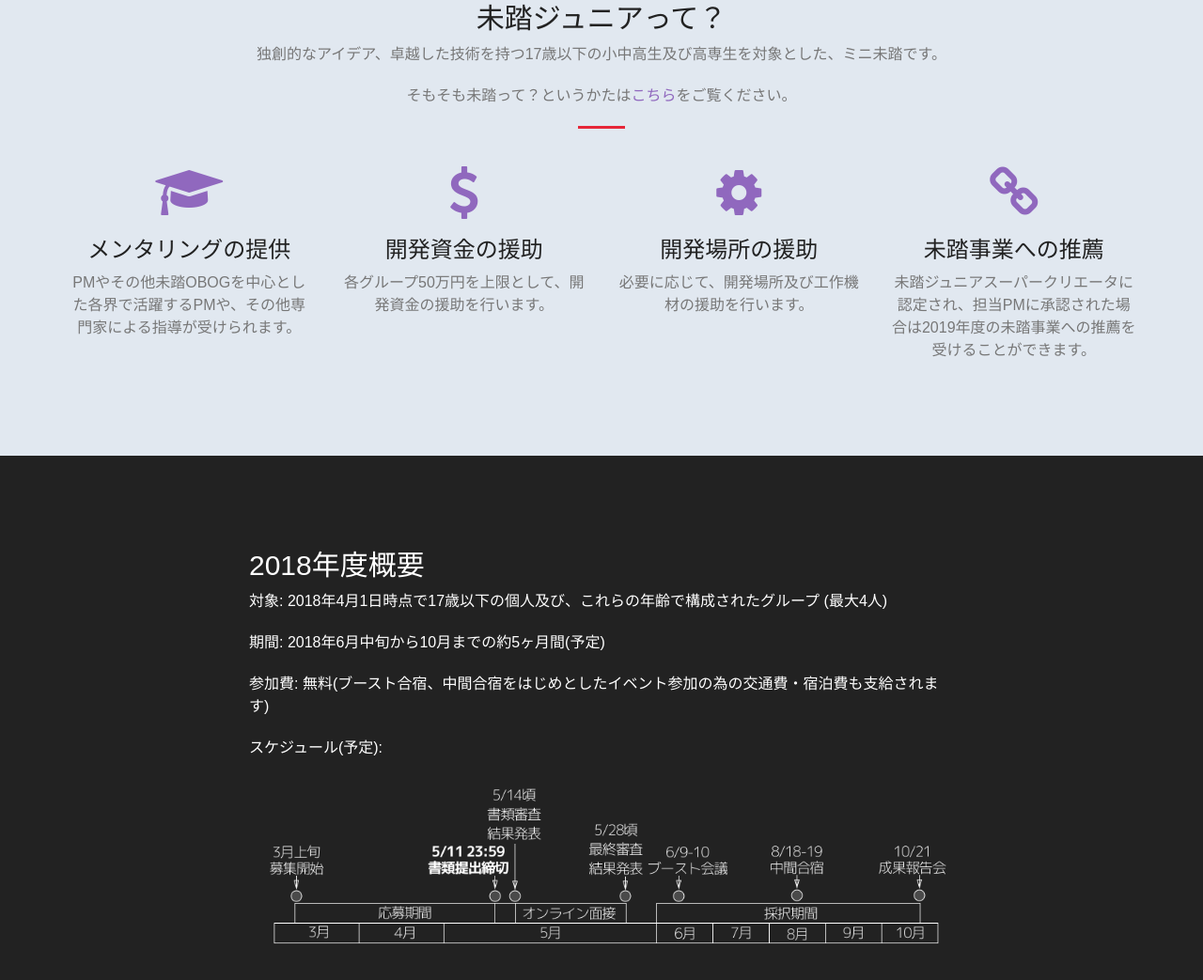
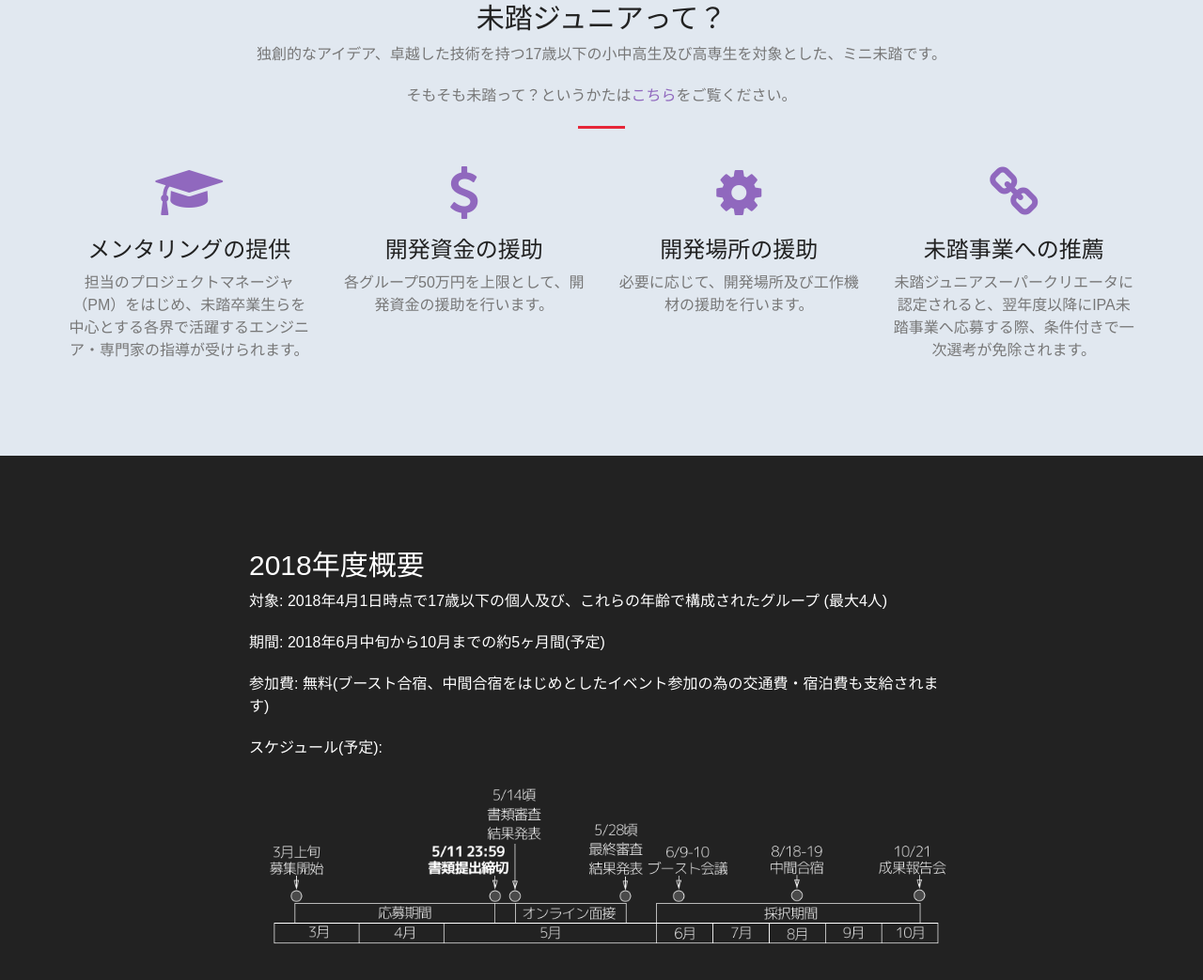
Before and after one commit to mitou/mitoujr, a plain HTML site: page index.html in a window 1280 px wide. Shown: the part 897-1940 px from the top of the page at 94% size. Drawn offline with Linux system fonts and the light colour scheme; a web font is replaced by a local one.

Commit message:
Revise 未踏ジュニアって? #13

```diff
--- a/index.html
+++ b/index.html
@@ -129,7 +129,7 @@
                     <div class="service-box">
                         <i class="fa fa-4x fa-mortar-board text-primary sr-icons" data-sr-id="2" style="; visibility: visible;  -webkit-transform: scale(1); opacity: 1;transform: scale(1); opacity: 1;-webkit-transition: -webkit-transform 0.6s cubic-bezier(0.6, 0.2, 0.1, 1) 0s, opacity 0.6s cubic-bezier(0.6, 0.2, 0.1, 1) 0s; transition: transform 0.6s cubic-bezier(0.6, 0.2, 0.1, 1) 0s, opacity 0.6s cubic-bezier(0.6, 0.2, 0.1, 1) 0s; "></i>
                         <h3>メンタリングの提供</h3>
-                        <p class="text-muted">PMやその他未踏OBOGを中心とした各界で活躍するPMや、その他専門家による指導が受けられます。</p>
+                        <p class="text-muted">担当のプロジェクトマネージャ（PM）をはじめ、未踏卒業生らを中心とする各界で活躍するエンジニア・専門家の指導が受けられます。</p>
                     </div>
                 </div>
                 <div class="col-lg-3 col-md-6 text-center">
@@ -150,7 +150,7 @@
                     <div class="service-box">
                         <i class="fa fa-4x fa-chain text-primary sr-icons" data-sr-id="2" style="; visibility: visible;  -webkit-transform: scale(1); opacity: 1;transform: scale(1); opacity: 1;-webkit-transition: -webkit-transform 0.6s cubic-bezier(0.6, 0.2, 0.1, 1) 0s, opacity 0.6s cubic-bezier(0.6, 0.2, 0.1, 1) 0s; transition: transform 0.6s cubic-bezier(0.6, 0.2, 0.1, 1) 0s, opacity 0.6s cubic-bezier(0.6, 0.2, 0.1, 1) 0s; "></i>
                         <h3>未踏事業への推薦</h3>
-                        <p class="text-muted">未踏ジュニアスーパークリエータに認定され、担当PMに承認された場合は2019年度の未踏事業への推薦を受けることができます。</p>
+                        <p class="text-muted">未踏ジュニアスーパークリエータに認定されると、翌年度以降にIPA未踏事業へ応募する際、条件付きで一次選考が免除されます。</p>
                     </div>
                 </div>
             </div>
```
